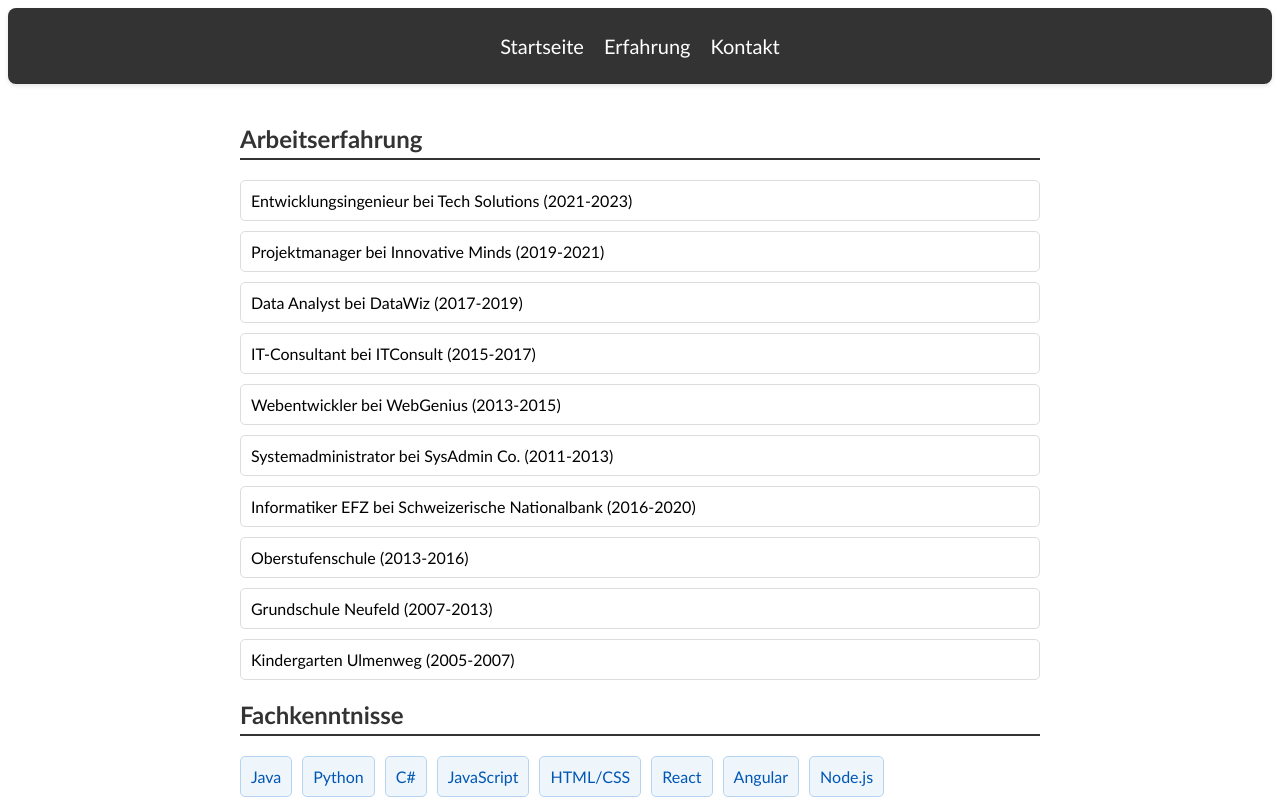
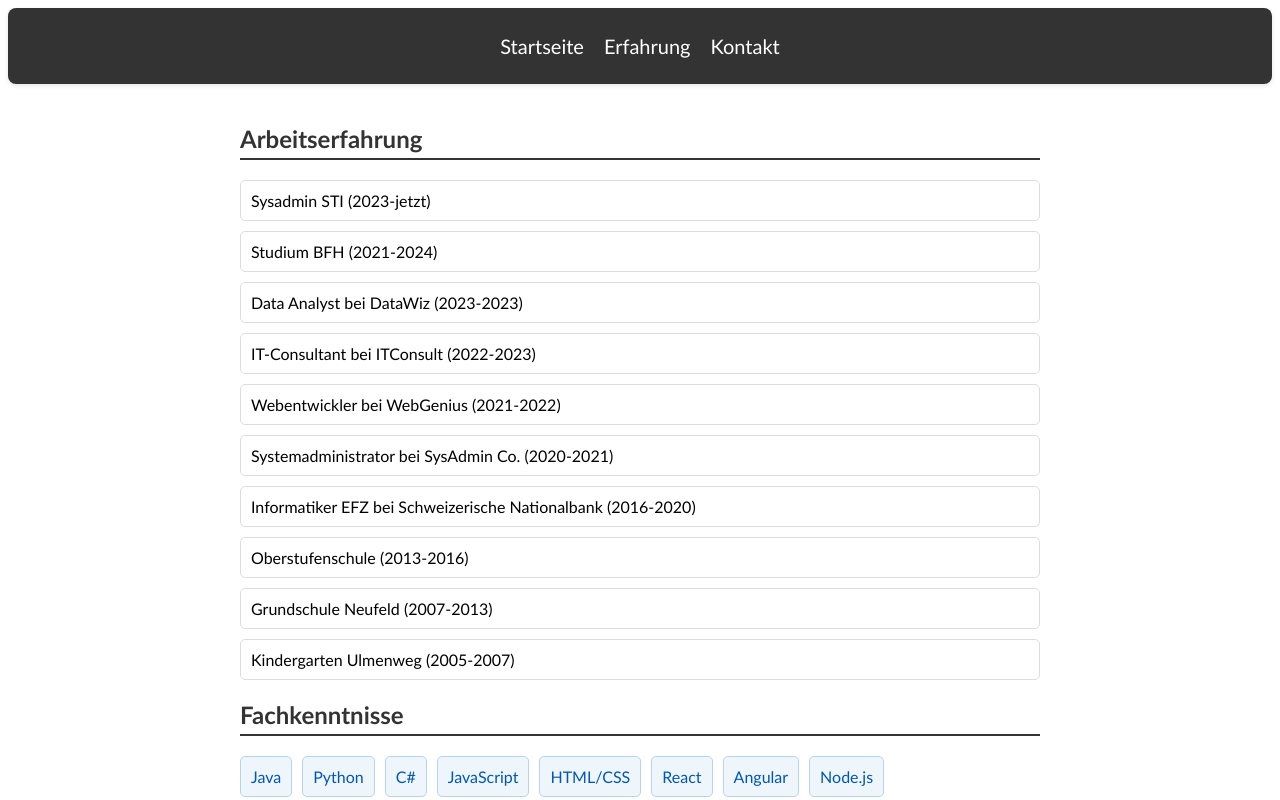
Before and after one commit to HamzicDino/portfolio-page-submission, an Angular app in the folder angular-pp/: page /experience in a window 1280 px wide. Shown: the top 800 px of the page. Built offline with nearby package versions, Linux system fonts and the light colour scheme.

Commit message:
aktualisierungen

```diff
--- a/angular-pp/src/app/experience/experience.component.html
+++ b/angular-pp/src/app/experience/experience.component.html
@@ -3,12 +3,12 @@
         <h2>Arbeitserfahrung</h2>
         <ul>
             <!-- Erfundene Arbeitserfahrungen -->
-            <li>Entwicklungsingenieur bei Tech Solutions (2021-2023)</li>
-            <li>Projektmanager bei Innovative Minds (2019-2021)</li>
-            <li>Data Analyst bei DataWiz (2017-2019)</li>
-            <li>IT-Consultant bei ITConsult (2015-2017)</li>
-            <li>Webentwickler bei WebGenius (2013-2015)</li>
-            <li>Systemadministrator bei SysAdmin Co. (2011-2013)</li>
+            <li>Sysadmin STI (2023-jetzt)</li>
+            <li>Studium BFH (2021-2024)</li>
+            <li>Data Analyst bei DataWiz (2023-2023)</li>
+            <li>IT-Consultant bei ITConsult (2022-2023)</li>
+            <li>Webentwickler bei WebGenius (2021-2022)</li>
+            <li>Systemadministrator bei SysAdmin Co. (2020-2021)</li>
             <li>Informatiker EFZ bei Schweizerische Nationalbank (2016-2020)</li>
             <li>Oberstufenschule (2013-2016)</li>
             <li>Grundschule Neufeld (2007-2013)</li>
```
